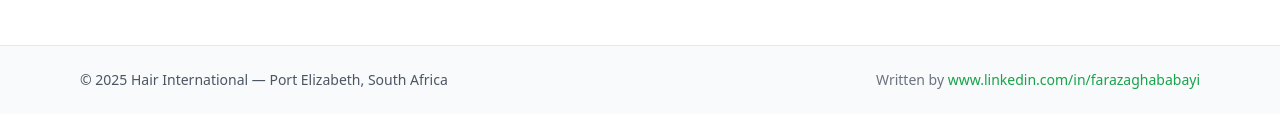
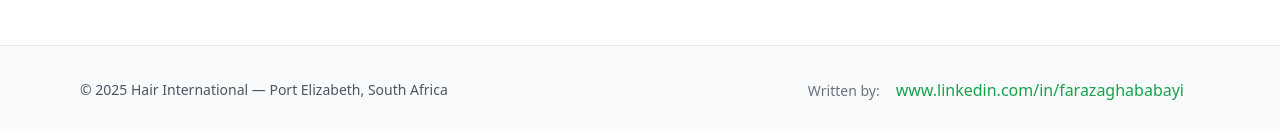
Before and after one commit to faCoding97/Hair-International-Web-Template-FaCoding, a Next.js app: page / in a window 1280 px wide. Shown: the part 2104-2235 px from the top of the page. Built offline with nearby package versions, Linux system fonts and the light colour scheme; no server answers.

Commit message:
change written by

```diff
--- a/components/Footer.jsx
+++ b/components/Footer.jsx
@@ -7,8 +7,9 @@ export default function Footer() {
           South Africa
         </p>
         <p className="text-gray-500">
-          Written by{" "}
+          <span className=" whitespace-nowrap">Written by:</span>
           <a
+            className="inline-flex items-center justify-center px-4 py-2 bg-gradient-to-r font-medium rounded-lg transition-all duration-300 transform hover:scale-105 whitespace-nowrap text-sm sm:text-base"
             href="https://www.linkedin.com/in/farazaghababayi"
             target="_blank"
             rel="noopener noreferrer">
```
